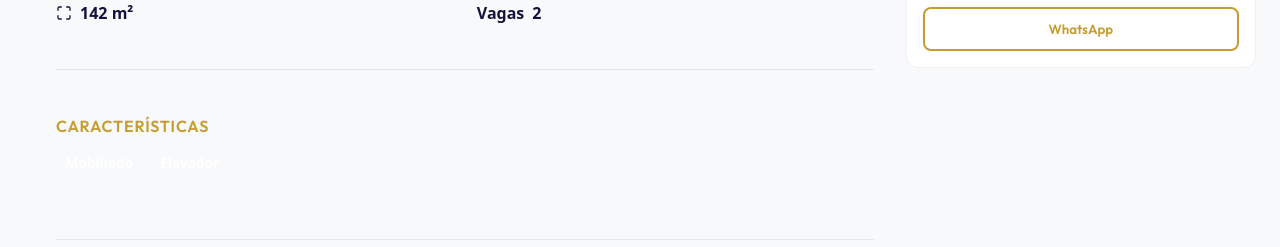
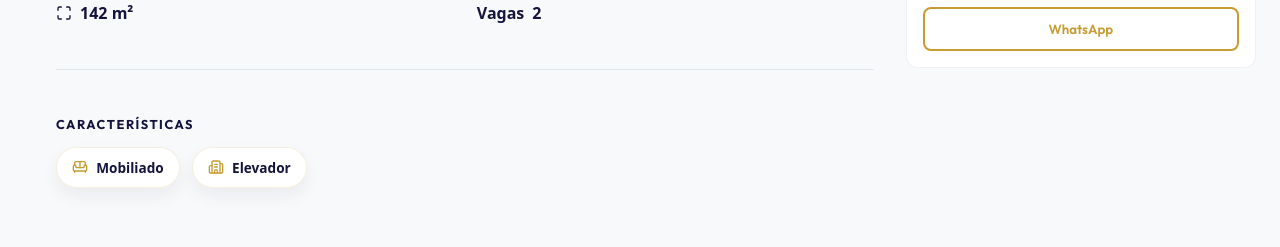
Before and after one commit to The-Wavem/imobiliaria_valdinei, a React (Vite) app: page /imovel/1 in a window 1280 px wide. Shown: the part 705-952 px from the top of the page. Built offline with nearby package versions, Linux system fonts and the light colour scheme.

Commit message:
TD-26 Adicionar estilos e funcionalidades à página de detalhes dos imóveis, incluindo ícones para características, animações e melhorias no layout.

```diff
--- a/src/components/ui/Button/Button.module.css
+++ b/src/components/ui/Button/Button.module.css
@@ -20,6 +20,7 @@
 .primary:hover {
   filter: brightness(0.9);
   transform: translateY(-2px);
+  box-shadow: var(--shadow-primary);
 }
 
 /* Variação Secundária (Azul Escuro) */
@@ -31,6 +32,7 @@
 .secondary:hover {
   background-color: var(--color-dark);
   transform: translateY(-2px);
+  box-shadow: var(--shadow-secondary);
 }
 
 /* Variação Outline */
--- a/src/components/ui/PropertyCard/PropertyCard.module.css
+++ b/src/components/ui/PropertyCard/PropertyCard.module.css
@@ -39,7 +39,20 @@
 }
 
 .card:hover .image {
-  transform: scale(1.05);
+  transform: scale(1.08);
+}
+
+/* Ícones com fundo translúcido para quartos/banheiros/vagas */
+.statItem svg {
+  background-color: var(--color-primary-light);
+  color: var(--color-primary);
+  padding: 0.35rem;
+  border-radius: 50%;
+  width: 1.5rem;
+  height: 1.5rem;
+  display: inline-flex;
+  align-items: center;
+  justify-content: center;
 }
 
 .badges {
--- a/src/sections/property-detail/PropertyFeatures.jsx
+++ b/src/sections/property-detail/PropertyFeatures.jsx
@@ -1,5 +1,45 @@
-import React from "react";
+import {
+  Bath,
+  BedDouble,
+  CarFront,
+  ChefHat,
+  Home,
+  Sofa,
+  Waves,
+  Wind,
+  Building2,
+  Sparkles,
+} from "lucide-react";
 import styles from "./PropertyFeatures.module.css";
+
+const featureIcons = {
+  mobiliado: Sofa,
+  elevador: Building2,
+  varanda: Home,
+  piscina: Waves,
+  churrasqueira: ChefHat,
+  arcondicionado: Wind,
+  ar: Wind,
+  suite: Bath,
+  suíte: Bath,
+  garagem: CarFront,
+  vagas: CarFront,
+  vagasdegaragem: CarFront,
+  closet: Sparkles,
+  quarto: BedDouble,
+  quartos: BedDouble,
+  sala: Sofa,
+  decorado: Sparkles,
+  garden: Home,
+};
+
+function normalizeFeature(feature) {
+  return feature
+    .toLowerCase()
+    .normalize("NFD")
+    .replace(/[\u0300-\u036f]/g, "")
+    .replace(/[^a-z0-9]/g, "");
+}
 
 export default function PropertyFeatures({ features = [] }) {
   return (
@@ -7,7 +47,13 @@ export default function PropertyFeatures({ features = [] }) {
       <h3 className={styles.subtitle}>Características</h3>
       <div className={styles.features}>
         {features.map((f) => (
-          <span key={f} className={styles.feature}>{f}</span>
+          <span key={f} className={styles.feature}>
+            {(() => {
+              const Icon = featureIcons[normalizeFeature(f)] || Sparkles;
+              return <Icon className={styles.featureIcon} aria-hidden="true" />;
+            })()}
+            <span className={styles.featureLabel}>{f}</span>
+          </span>
         ))}
       </div>
     </section>
--- a/src/sections/property-detail/PropertyFeatures.module.css
+++ b/src/sections/property-detail/PropertyFeatures.module.css
@@ -1,4 +1,46 @@
-.section { padding: 3rem 0; border-bottom: 1px solid #e2e8f0; }
-.subtitle { text-transform: uppercase; font-weight: 600; letter-spacing: 0.05em; color: var(--color-primary); margin-bottom: 1rem; }
-.features { display:flex; gap:0.5rem; flex-wrap:wrap; margin:0 0 1rem 0; }
-.feature { background: linear-gradient(180deg,var(--color-gold), #d4af37); color:#fff; padding:0.35rem 0.6rem; border-radius:0.5rem; font-weight:600; font-size:0.85rem; }
+.section {
+	padding: 3rem 0;
+	border-bottom: 1px solid rgba(20, 20, 60, 0.08);
+}
+
+.subtitle {
+	text-transform: uppercase;
+	font-weight: 700;
+	letter-spacing: 0.12em;
+	color: var(--color-secondary);
+	margin-bottom: 1rem;
+	font-size: 0.8rem;
+}
+
+.features {
+	display: flex;
+	gap: 0.75rem;
+	flex-wrap: wrap;
+	margin: 0 0 1rem 0;
+}
+
+.feature {
+	display: inline-flex;
+	align-items: center;
+	gap: 0.5rem;
+	background: rgba(255, 255, 255, 0.9);
+	border: 1px solid rgba(199, 156, 49, 0.16);
+	color: var(--color-secondary);
+	padding: 0.7rem 0.95rem;
+	border-radius: 999px;
+	font-weight: 600;
+	font-size: 0.85rem;
+	box-shadow: 0 8px 18px rgba(20, 20, 60, 0.06);
+	backdrop-filter: var(--glass-blur);
+}
+
+.featureIcon {
+	width: 1rem;
+	height: 1rem;
+	flex-shrink: 0;
+	color: var(--color-primary);
+}
+
+.featureLabel {
+	line-height: 1;
+}
--- a/src/theme/main.css
+++ b/src/theme/main.css
@@ -19,3 +19,19 @@ body {
 h1, h2, h3, h4, h5, h6 {
   font-family: var(--font-display); /* */
 }
+
+/* Animações globais */
+@keyframes fadeInUp {
+  from {
+    opacity: 0;
+    transform: translateY(20px);
+  }
+  to {
+    opacity: 1;
+    transform: translateY(0);
+  }
+}
+
+.animate-in {
+  animation: fadeInUp 0.6s cubic-bezier(0.16, 1, 0.3, 1) forwards;
+}
--- a/src/theme/variables.css
+++ b/src/theme/variables.css
@@ -23,4 +23,15 @@
 
   /* Transições suaves */
   --transition-fast: 0.2s ease-in-out;
+
+  /* Sombras coloridas */
+  --shadow-primary: 0 10px 25px -5px rgba(199, 156, 49, 0.3);
+  --shadow-secondary: 0 10px 25px -5px rgba(20, 20, 60, 0.3);
+
+  /* Glassmorphism */
+  --glass-bg: rgba(255, 255, 255, 0.85);
+  --glass-blur: blur(12px);
+
+  /* Cores translúcidas para ícones/fundos */
+  --color-primary-light: rgba(199, 156, 49, 0.1);
 }
```
Also changed, not shown: src/components/layout/Navbar.module.css (+16 -0 lines).
